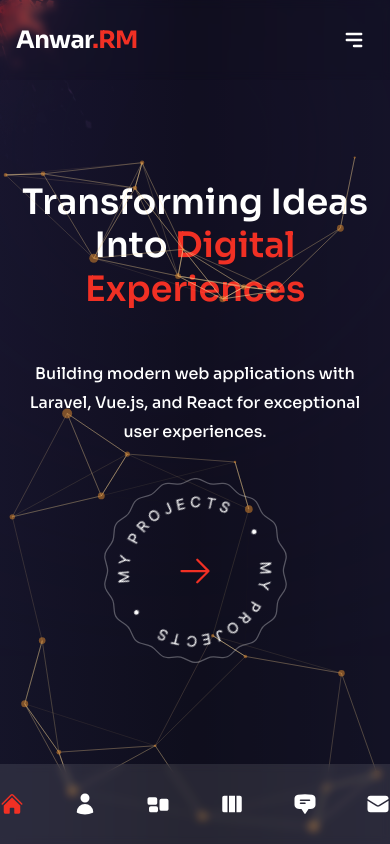
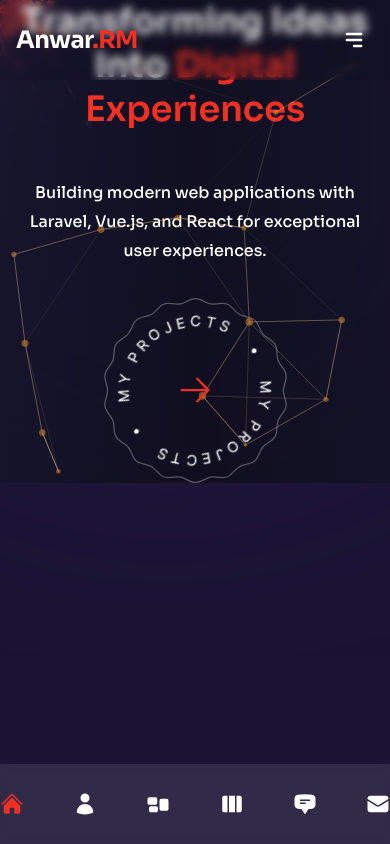
Before and after one commit to Anwar-Barakat/anwar-portfolio, a Next.js app: page / in a window 390 px wide. Built offline with nearby package versions, Linux system fonts and the light colour scheme.

Commit message:
Refactor layout and About page for improved responsiveness and visual consistency. Updated layout styles to enhance scrolling behavior and adjusted padding in the About section for better spacing. Removed unused icon import for cleaner code.

```diff
--- a/src/app/about/page.jsx
+++ b/src/app/about/page.jsx
@@ -12,7 +12,7 @@
   FaVuejs,
   FaPhp,
   FaGitAlt,
-  FaDocker
+
 } from "react-icons/fa";
 
 import {
@@ -121,7 +121,7 @@
   const [isHovered, setIsHovered] = useState(null);
 
   return (
-    <div className="h-full bg-primary/30 relative py-32 text-center xl:text-left">
+    <div className="h-full bg-primary/30 relative pt-32 pb-16 text-center xl:text-left">
       <motion.div
         initial={{ opacity: 0, scale: 0.5 }}
         animate={{ opacity: 1, scale: 1 }}
--- a/src/app/layout.js
+++ b/src/app/layout.js
@@ -27,14 +27,14 @@
   return (
     <html lang="en">
       <body
-        className={`${sora.variable} ${poppins.variable} antialiased page bg-site text-white bg-cover bg-no-repeat font-sora relative`}
+        className={`${sora.variable} ${poppins.variable} antialiased page bg-site text-white bg-cover bg-no-repeat font-sora relative overflow-y-auto`}
       >
         <TopLeftImg />
         <Navbar />
         <Header />
         <MotionWrapper>
           <Transition />
-          <main className="h-full w-full">{children}</main>
+          <main className="min-h-screen w-full">{children}</main>
         </MotionWrapper>
       </body>
     </html>
```
